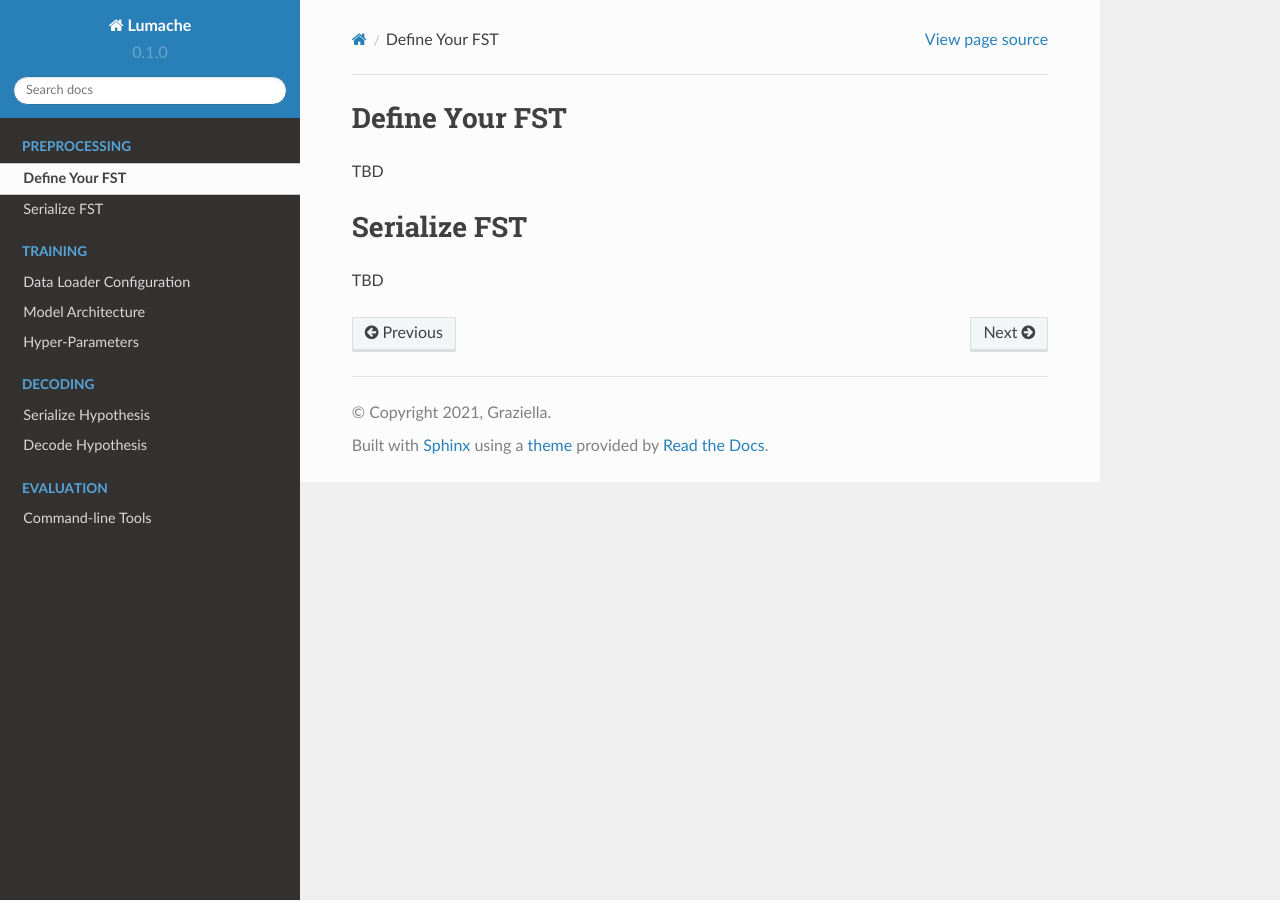
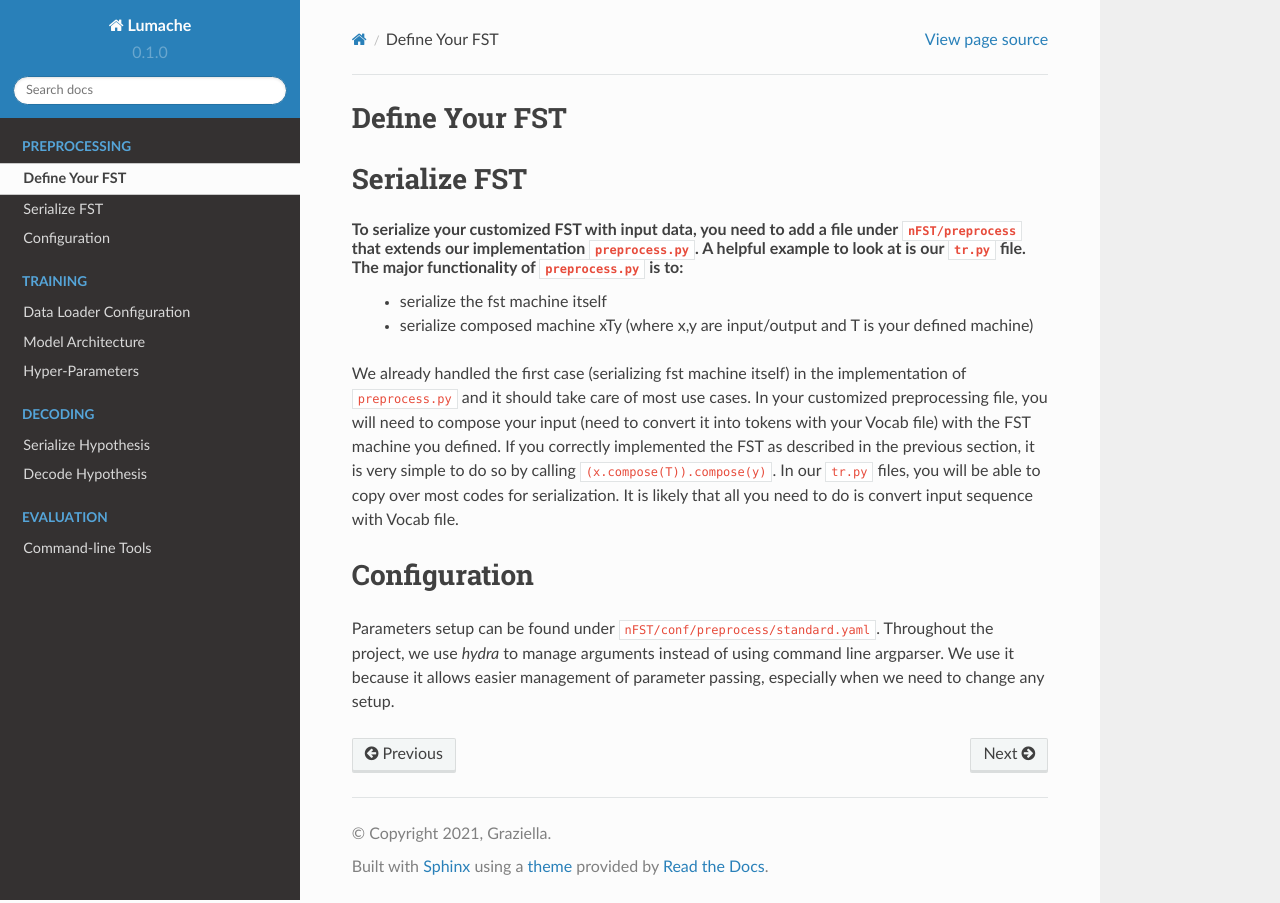
Before and after one commit to steventan0110/nFST, a Sphinx documentation site: the page built from docs/source/preprocess.rst, in a window 1280 px wide. Built offline with Sphinx 7.4.7 and the Read the Docs theme 2.0.0, drawn with Linux system fonts in a browser that asks for light colours.

Commit message:
Update preprocess.rst

```diff
--- a/docs/source/preprocess.rst
+++ b/docs/source/preprocess.rst
@@ -1,9 +1,16 @@
 Define Your FST
 ================
 
-TBD
 
 Serialize FST
 ==============
 
-TBD
+To serialize your customized FST with input data, you need to add a file under ``nFST/preprocess`` that extends our implementation ``preprocess.py``. A helpful example to look at is our ``tr.py`` file. The major functionality of ``preprocess.py`` is to:
+  * serialize the fst machine itself
+  * serialize composed machine xTy (where x,y are input/output and T is your defined machine)
+
+We already handled the first case (serializing fst machine itself) in the implementation of ``preprocess.py`` and it should take care of most use cases. In your customized preprocessing file, you will need to compose your input (need to convert it into tokens with your Vocab file) with the FST machine you defined. If you correctly implemented the FST as described in the previous section, it is very simple to do so by calling ``(x.compose(T)).compose(y)``. In our ``tr.py`` files, you will be able to copy over most codes for serialization. It is likely that all you need to do is convert input sequence with Vocab file.
+
+Configuration
+=============
+Parameters setup can be found under ``nFST/conf/preprocess/standard.yaml``. Throughout the project, we use *hydra* to manage arguments instead of using command line argparser. We use it because it allows easier management of parameter passing, especially when we need to change any setup.
```
